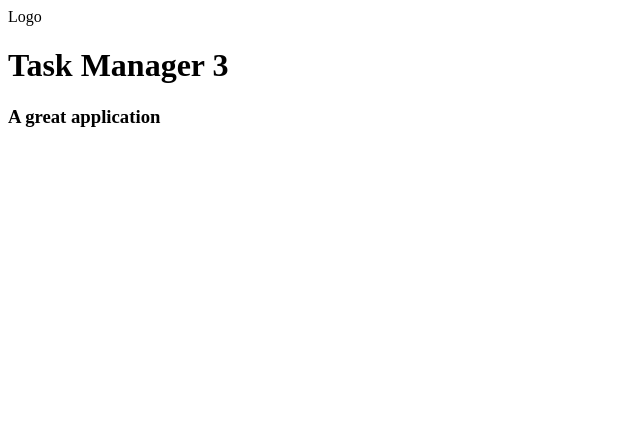
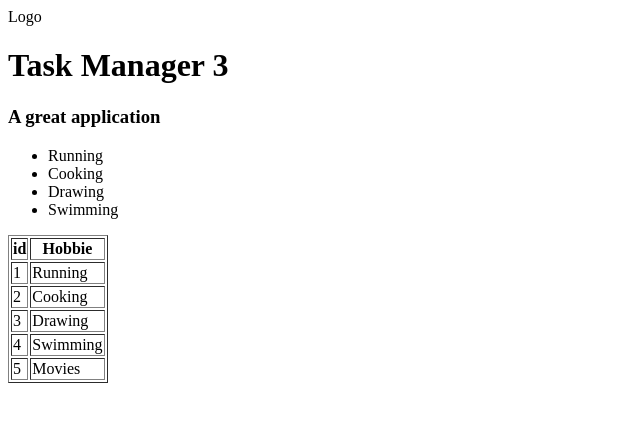
Before and after one commit to AllanAcostaM/Task_Manager, a React (Vite) app: page / in a window 1280 px wide. Shown: the top 422 px of the page, without its empty margins (0-640 px from the left). Built offline with nearby package versions, Linux system fonts and the light colour scheme.

Commit message:
React: Recorrer una lista en JSX

```diff
--- a/src/App.jsx
+++ b/src/App.jsx
@@ -1,11 +1,15 @@
 import "./app.css"
 import Header from "./components/Header";
+import TaskList from "./components/TaskList";
+import TaskTable from "./components/TaskTable";
 
 
 function App() {
   return (
     <>
      <Header />
+     <TaskList />
+     <TaskTable />
     </>
   )
 }
--- /dev/null
+++ b/src/components/TaskList.jsx
@@ -0,0 +1,20 @@
+const tasks = [
+    { id: "1", text: "Running" },
+    { id: "2", text: "Cooking" },
+    { id: "3", text: "Drawing" },
+    { id: "4", text: "Swimming" },
+]
+
+
+const TaskList = () => {
+  return (
+   <ul> {
+     tasks.map((task) => (
+     <li key={task.id}>{task.text}
+     </li>
+     ))}
+    </ul>
+  );
+};
+
+export default TaskList
--- /dev/null
+++ b/src/components/TaskTable.jsx
@@ -0,0 +1,31 @@
+const tasks = [
+    { id: "1", text: "Running" },
+    { id: "2", text: "Cooking" },
+    { id: "3", text: "Drawing" },
+    { id: "4", text: "Swimming" },
+    { id: "5", text: "Movies" },
+];
+
+
+const TaskTable = () => {
+  return (
+    <table border="1">
+        <thead>
+        <tr>
+            <th>id</th>
+            <th>Hobbie</th>
+        </tr>
+        </thead>
+        <tbody>
+        {tasks.map((task) => (
+        <tr key={task.id}>
+            <td>{task.id}</td>
+            <td>{task.text}</td>
+            </tr >
+            ))}
+        </tbody>
+    </table>
+  );
+};
+
+export default TaskTable
```
